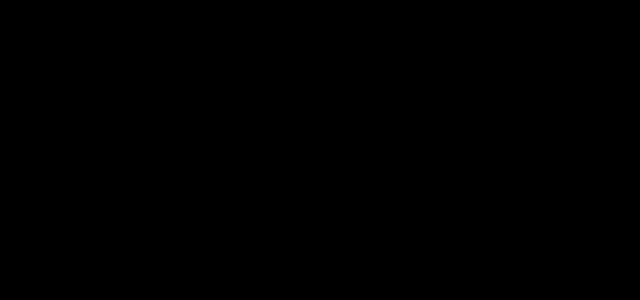
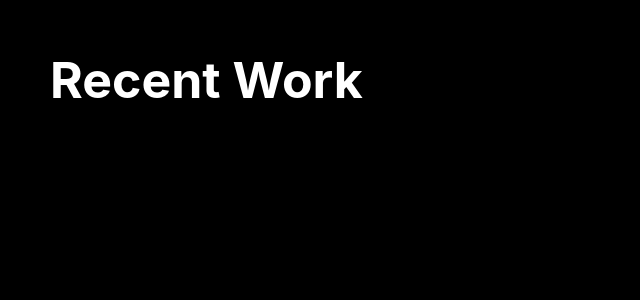
Before and after one commit to mitchgemma/gemfolio, a Next.js app: page /work in a window 1280 px wide. Shown: the top 300 px of the page, without its empty margins (0-640 px from the left). Built offline with nearby package versions, Linux system fonts and the light colour scheme.

Commit message:
adds initial work page

```diff
--- a/pages/hello.js
+++ /dev/null
@@ -1,3 +0,0 @@
-export default function Home() {
-    return <h1>Hello</h1>;
-}
--- a/pages/index.js
+++ b/pages/index.js
@@ -1,7 +1,7 @@
 import Head from 'next/head';
 import Image from 'next/image';
 import { Inter } from 'next/font/google';
-import styles from '@/styles/Home.module.scss';
+import styles from '@/styles/pages/Home.module.scss';
 import React, { useState, useEffect, useRef } from 'react';
 import Marquee from '@/components/marquee';
 import { marquee, homePhotos } from '@/constants';
--- a/pages/work/index.js
+++ b/pages/work/index.js
@@ -1,6 +1,11 @@
+import styles from '@/styles/pages/Work.module.scss'
 
 const work = () => {
-
+    return (
+        <div className={styles.container}>
+            <h1 className={styles.header}>Recent Work</h1>
+        </div>
+    )
 };
 
 export default work;
--- /dev/null
+++ b/styles/pages/Work.module.scss
@@ -0,0 +1,8 @@
+.container {
+    max-width: 1900px;
+    margin: 50px;
+}
+
+.header {
+    font-size: 3.125em;
+}
```
Also changed, not shown: components/project.js (added, +7 -0 lines), styles/pages/Home.module.scss (renamed from styles/Home.module.scss).
